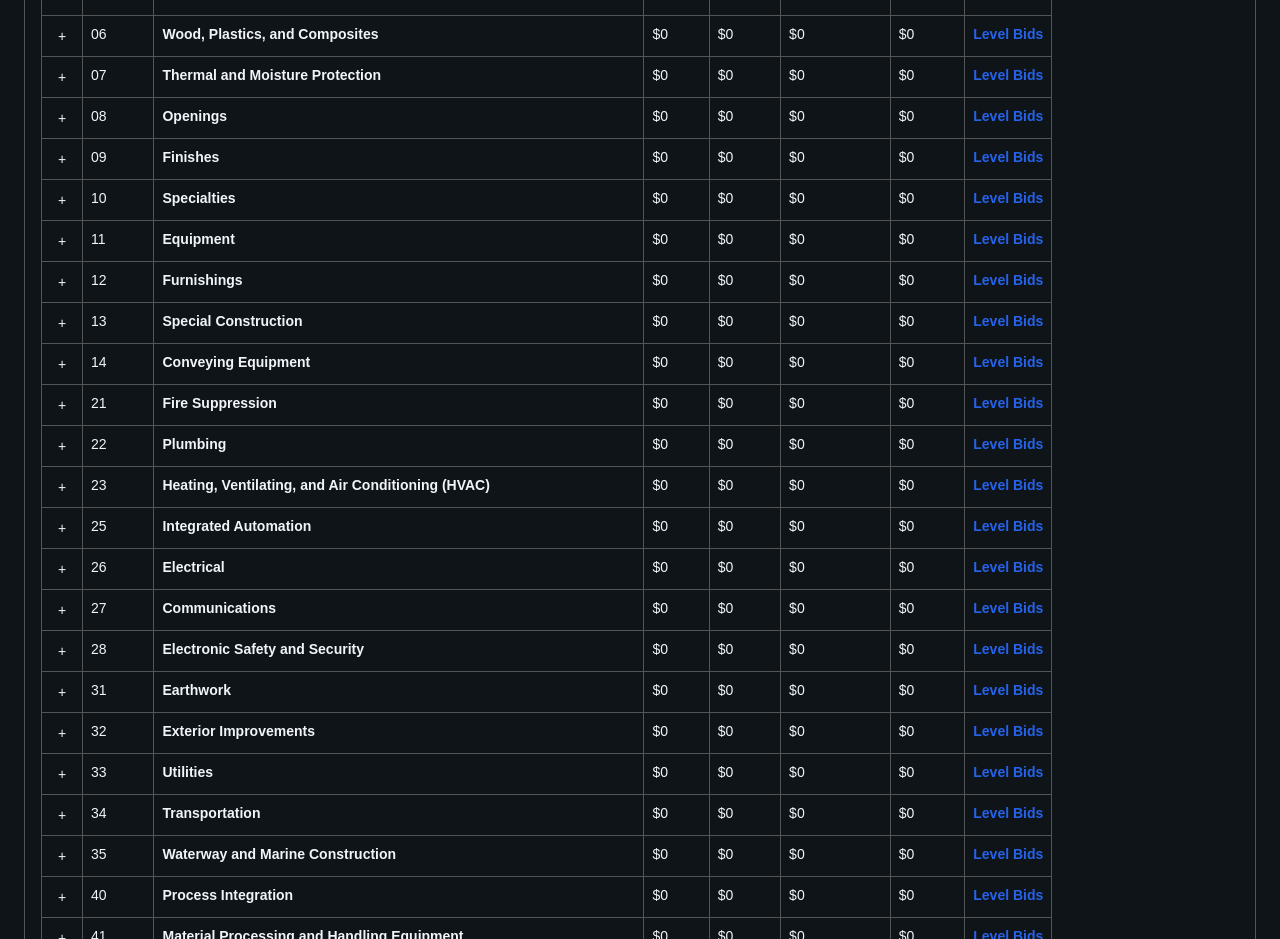
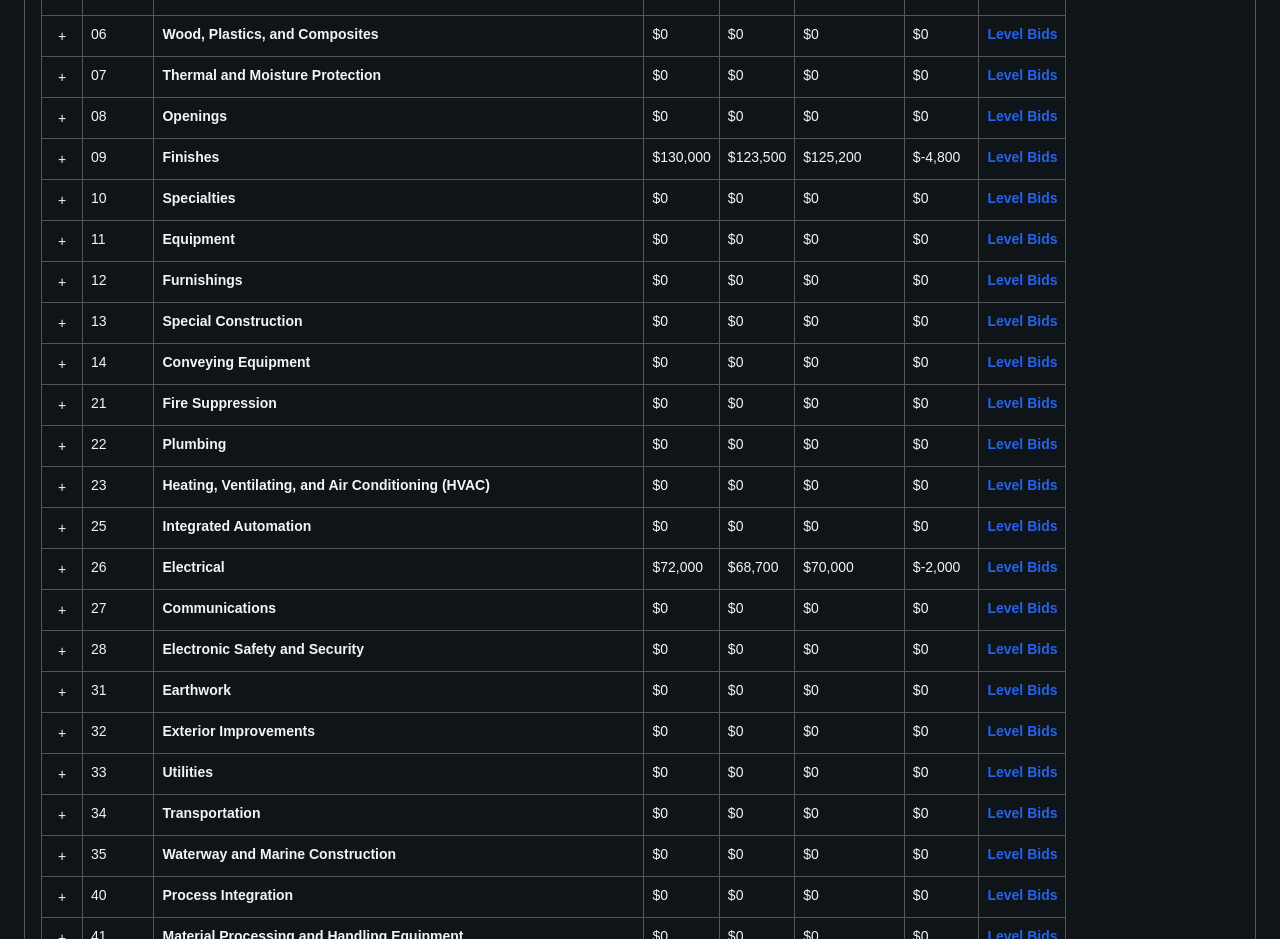
Before and after one commit to adamarnao/bid-leveler, a Next.js app: page /projects/1/overview in a window 1280 px wide. Shown: the part 880-1819 px from the top of the page. Built offline with nearby package versions, Linux system fonts and the light colour scheme.

Commit message:
Centralize project CSI selection compatibility

```diff
--- a/src/app/projects/[projectId]/csi-divisions/[divisionId]/page.tsx
+++ b/src/app/projects/[projectId]/csi-divisions/[divisionId]/page.tsx
@@ -1,7 +1,10 @@
 import { mockProjects } from "@/data/mockProjects";
-import { mockCsiDivisions } from "@/data/mockCsiDivisions";
-import { mockCsiSections } from "@/data/mockCsiSections";
 import { mockBidSubmissions } from "@/data/mockBidSubmissions";
+import {
+  getProjectCsiSectionsByDivision,
+  projectCsiIdsReferToSameItem,
+  resolveProjectCsiDivision,
+} from "@/lib/projectCsiSelections";
 
 type DivisionPageProps = {
   params: Promise<{
@@ -21,18 +24,15 @@ export default async function DivisionPage({
     return <h1>Project Not Found</h1>;
   }
 
-  const division = mockCsiDivisions.find(
-    (d) =>
-      d.number === divisionId &&
-      d.version === project.csiVersion
-  );
+  const division = resolveProjectCsiDivision(project.csiVersion, divisionId);
 
   if (!division) {
     return <h1>Division Not Found</h1>;
   }
 
-  const sections = mockCsiSections.filter(
-    (s) => s.divisionId === division.id
+  const sections = getProjectCsiSectionsByDivision(
+    project.csiVersion,
+    division.id
   );
 
   return (
@@ -49,7 +49,11 @@ export default async function DivisionPage({
         const bids = mockBidSubmissions.filter(
           (bid) =>
             bid.projectId === project.id &&
-            bid.sectionId === section.id
+            projectCsiIdsReferToSameItem(
+              project.csiVersion,
+              bid.sectionId,
+              section.id
+            )
         );
 
         return (
--- a/src/app/projects/[projectId]/overview/page.tsx
+++ b/src/app/projects/[projectId]/overview/page.tsx
@@ -3,15 +3,18 @@
 import { Fragment, useState, useSyncExternalStore } from "react";
 import Link from "next/link";
 import { useParams } from "next/navigation";
-import { mockCsiDivisions } from "@/data/mockCsiDivisions";
-import { mockCsiSections } from "@/data/mockCsiSections";
 import { mockSectionCosts } from "@/data/mockSectionCosts";
 import ProjectCostSummaryTable from "@/components/projects/ProjectCostSummaryTable";
 import { mockProjectCosts } from "@/data/mockProjectCosts";
 import { getMergedProjects, projectsStorageKey } from "@/lib/projects";
+import {
+  getProjectCsiDivisions,
+  getProjectCsiSectionsByDivision,
+  projectCsiIdsReferToSameItem,
+  validateProjectCsiSelection,
+} from "@/lib/projectCsiSelections";
 import { Project } from "@/types/Project";
 import {
-  StoredProjectCsiSelection,
   StoredProjectCsiSelections,
 } from "@/types/Csi";
 
@@ -38,13 +41,11 @@ export default function ProjectOverviewPage() {
   }
 
   const csiSelection = projectId
-    ? validateSelection(csiSelections[projectId], project.csiVersion)
+    ? validateProjectCsiSelection(csiSelections[projectId], project.csiVersion)
     : undefined;
   const hasSavedCsiSelection =
     projectId !== undefined && csiSelections[projectId] !== undefined;
-  const allDivisions = mockCsiDivisions.filter(
-    (division) => division.version === project.csiVersion
-  );
+  const allDivisions = getProjectCsiDivisions(project.csiVersion);
   const divisions = hasSavedCsiSelection
     ? allDivisions.filter((division) =>
         csiSelection?.divisionIds.includes(division.id)
@@ -52,7 +53,13 @@ export default function ProjectOverviewPage() {
     : allDivisions;
 
   const getSectionCost = (sectionId: string) =>
-    mockSectionCosts.find((cost) => cost.sectionId === sectionId);
+    mockSectionCosts.find((cost) =>
+      projectCsiIdsReferToSameItem(
+        project.csiVersion,
+        cost.sectionId,
+        sectionId
+      )
+    );
 
   const totalSelectedCost = mockSectionCosts.reduce(
     (sum, item) => sum + item.selectedCost,
@@ -166,12 +173,20 @@ export default function ProjectOverviewPage() {
 
           <tbody>
             {divisions.map((division) => {
-              const allSections = mockCsiSections.filter(
-                (section) => section.divisionId === division.id
+              const allSections = getProjectCsiSectionsByDivision(
+                project.csiVersion,
+                division.id,
+                csiSelection?.sectionIds ?? []
               );
               const sections = hasSavedCsiSelection
                 ? allSections.filter((section) =>
-                    csiSelection?.sectionIds.includes(section.id)
+                    csiSelection?.sectionIds.some((sectionId) =>
+                      projectCsiIdsReferToSameItem(
+                        project.csiVersion,
+                        sectionId,
+                        section.id
+                      )
+                    )
                   )
                 : allSections;
 
@@ -398,45 +413,6 @@ function parseProjectCsiSelections(
   }
 }
 
-function validateSelection(
-  selection: StoredProjectCsiSelection | undefined,
-  version: StoredProjectCsiSelection["version"]
-): StoredProjectCsiSelection {
-  const availableDivisions = mockCsiDivisions.filter(
-    (division) => division.version === version
-  );
-  const availableDivisionIds = new Set(
-    availableDivisions.map((division) => division.id)
-  );
-  const availableSections = mockCsiSections.filter(
-    (section) =>
-      section.version === version && availableDivisionIds.has(section.divisionId)
-  );
-  const availableSectionIds = new Set(
-    availableSections.map((section) => section.id)
-  );
-  const selectedSectionIds = Array.isArray(selection?.sectionIds)
-    ? selection.sectionIds.filter((sectionId) =>
-        availableSectionIds.has(sectionId)
-      )
-    : [];
-  const sectionParentDivisionIds = availableSections
-    .filter((section) => selectedSectionIds.includes(section.id))
-    .map((section) => section.divisionId);
-  const selectedDivisionIds = Array.isArray(selection?.divisionIds)
-    ? selection.divisionIds.filter((divisionId) =>
-        availableDivisionIds.has(divisionId)
-      )
-    : [];
-
-  return {
-    version,
-    divisionIds: addUnique(selectedDivisionIds, ...sectionParentDivisionIds),
-    sectionIds: selectedSectionIds,
-    updatedAt: selection?.updatedAt ?? new Date().toISOString(),
-  };
-}
-
 function addUnique(values: string[], ...newValues: string[]) {
   return Array.from(new Set([...values, ...newValues]));
 }
--- a/src/app/projects/[projectId]/setup/page.tsx
+++ b/src/app/projects/[projectId]/setup/page.tsx
@@ -5,10 +5,13 @@ import Link from "next/link";
 import { useParams } from "next/navigation";
 import AppShell from "@/components/layout/AppShell";
 import { mockProjects } from "@/data/mockProjects";
-import { mockCsiDivisions } from "@/data/mockCsiDivisions";
-import { mockCsiSections } from "@/data/mockCsiSections";
 import {
-  StoredProjectCsiSelection,
+  getProjectCsiDivisions,
+  getProjectCsiSectionsByDivision,
+  projectCsiIdsReferToSameItem,
+  validateProjectCsiSelection,
+} from "@/lib/projectCsiSelections";
+import {
   StoredProjectCsiSelections,
 } from "@/types/Csi";
 
@@ -27,26 +30,11 @@ export default function ProjectSetupPage() {
   const [openedDivisionIds, setOpenedDivisionIds] = useState<string[]>([]);
 
   const divisions = useMemo(
-    () =>
-      project
-        ? mockCsiDivisions.filter(
-            (division) => division.version === project.csiVersion
-          )
-        : [],
+    () => (project ? getProjectCsiDivisions(project.csiVersion) : []),
     [project]
   );
-  const sections = useMemo(
-    () =>
-      project
-        ? mockCsiSections.filter(
-            (section) => section.version === project.csiVersion
-          )
-        : [],
-    [project]
-  );
-
   const csiSelection = project
-    ? validateSelection(storedSelections[project.id], project.csiVersion)
+    ? validateProjectCsiSelection(storedSelections[project.id], project.csiVersion)
     : undefined;
   const selectedDivisionIds = csiSelection?.divisionIds ?? [];
   const selectedSectionIds = csiSelection?.sectionIds ?? [];
@@ -55,7 +43,7 @@ export default function ProjectSetupPage() {
     if (!project) return;
 
     const storedSelections = readStoredSelections();
-    const selection = validateSelection(
+    const selection = validateProjectCsiSelection(
       {
         version: project.csiVersion,
         divisionIds,
@@ -71,6 +59,8 @@ export default function ProjectSetupPage() {
   }
 
   function toggleDivision(divisionId: string, checked: boolean) {
+    if (!project) return;
+
     if (checked) {
       setOpenedDivisionIds((currentDivisionIds) =>
         addUnique(currentDivisionIds, divisionId)
@@ -81,15 +71,23 @@ export default function ProjectSetupPage() {
       );
     }
 
-    const divisionSectionIds = sections
-      .filter((section) => section.divisionId === divisionId)
+    const divisionSectionIds = getProjectCsiSectionsByDivision(
+      project.csiVersion,
+      divisionId,
+      selectedSectionIds
+    )
       .map((section) => section.id);
     const divisionIds = checked
       ? addUnique(selectedDivisionIds, divisionId)
       : selectedDivisionIds.filter((id) => id !== divisionId);
     const sectionIds = checked
       ? selectedSectionIds
-      : selectedSectionIds.filter((id) => !divisionSectionIds.includes(id));
+      : selectedSectionIds.filter(
+          (id) =>
+            !divisionSectionIds.some((sectionId) =>
+              projectCsiIdsReferToSameItem(project.csiVersion, id, sectionId)
+            )
+        );
 
     saveSelection(divisionIds, sectionIds);
   }
@@ -99,6 +97,8 @@ export default function ProjectSetupPage() {
     divisionId: string,
     checked: boolean
   ) {
+    if (!project) return;
+
     if (checked) {
       setOpenedDivisionIds((currentDivisionIds) =>
         addUnique(currentDivisionIds, divisionId)
@@ -110,7 +110,9 @@ export default function ProjectSetupPage() {
       : selectedDivisionIds;
     const sectionIds = checked
       ? addUnique(selectedSectionIds, sectionId)
-      : selectedSectionIds.filter((id) => id !== sectionId);
+      : selectedSectionIds.filter(
+          (id) => !projectCsiIdsReferToSameItem(project.csiVersion, id, sectionId)
+        );
 
     saveSelection(divisionIds, sectionIds);
   }
@@ -154,8 +156,10 @@ export default function ProjectSetupPage() {
         <h2>CSI Divisions / Sections</h2>
 
         {divisions.map((division) => {
-          const divisionSections = sections.filter(
-            (section) => section.divisionId === division.id
+          const divisionSections = getProjectCsiSectionsByDivision(
+            project.csiVersion,
+            division.id,
+            selectedSectionIds
           );
           const isExpanded = openedDivisionIds.includes(division.id);
 
@@ -196,7 +200,13 @@ export default function ProjectSetupPage() {
                       <label>
                         <input
                           type="checkbox"
-                          checked={selectedSectionIds.includes(section.id)}
+                          checked={selectedSectionIds.some((sectionId) =>
+                            projectCsiIdsReferToSameItem(
+                              project.csiVersion,
+                              sectionId,
+                              section.id
+                            )
+                          )}
                           onChange={(event) =>
                             toggleSection(
                               section.id,
@@ -308,45 +318,6 @@ function parseStoredSelections(storageValue: string): StoredProjectCsiSelections
   }
 }
 
-function validateSelection(
-  selection: StoredProjectCsiSelection | undefined,
-  version: StoredProjectCsiSelection["version"]
-): StoredProjectCsiSelection {
-  const availableDivisions = mockCsiDivisions.filter(
-    (division) => division.version === version
-  );
-  const availableDivisionIds = new Set(
-    availableDivisions.map((division) => division.id)
-  );
-  const availableSections = mockCsiSections.filter(
-    (section) =>
-      section.version === version && availableDivisionIds.has(section.divisionId)
-  );
-  const availableSectionIds = new Set(
-    availableSections.map((section) => section.id)
-  );
-  const selectedSectionIds = Array.isArray(selection?.sectionIds)
-    ? selection.sectionIds.filter((sectionId) =>
-        availableSectionIds.has(sectionId)
-      )
-    : [];
-  const sectionParentDivisionIds = availableSections
-    .filter((section) => selectedSectionIds.includes(section.id))
-    .map((section) => section.divisionId);
-  const selectedDivisionIds = Array.isArray(selection?.divisionIds)
-    ? selection.divisionIds.filter((divisionId) =>
-        availableDivisionIds.has(divisionId)
-      )
-    : [];
-
-  return {
-    version,
-    divisionIds: addUnique(selectedDivisionIds, ...sectionParentDivisionIds),
-    sectionIds: selectedSectionIds,
-    updatedAt: selection?.updatedAt ?? new Date().toISOString(),
-  };
-}
-
 function addUnique(values: string[], ...newValues: string[]) {
   return Array.from(new Set([...values, ...newValues]));
 }
--- /dev/null
+++ b/src/lib/projectCsiSelections.ts
@@ -0,0 +1,178 @@
+import {
+  getCsiDivisions,
+  getCsiSections,
+  getCsiSectionsByDivision,
+  resolveCsiCatalogItem,
+  resolveCsiDivision,
+  resolveCsiSection,
+} from "@/lib/csiCatalog";
+import {
+  CsiCatalogItem,
+  CsiDivision,
+  CsiMasterFormatVersion,
+  CsiSection,
+  StoredProjectCsiSelection,
+} from "@/types/Csi";
+
+export type ProjectCsiDisplayItem = CsiSection;
+
+export function getProjectCsiDivisions(
+  version: CsiMasterFormatVersion
+): CsiDivision[] {
+  return getCsiDivisions(version);
+}
+
+export function getProjectCsiSections(
+  version: CsiMasterFormatVersion
+): ProjectCsiDisplayItem[] {
+  return getCsiSections(version);
+}
+
+export function getProjectCsiSectionsByDivision(
+  version: CsiMasterFormatVersion,
+  divisionId: string,
+  selectedSectionIds: string[] = []
+): ProjectCsiDisplayItem[] {
+  const resolvedDivision = resolveProjectCsiDivision(version, divisionId);
+  if (!resolvedDivision) return [];
+
+  const sectionsById = new Map<string, ProjectCsiDisplayItem>();
+
+  getCsiSectionsByDivision(version, resolvedDivision.id).forEach((section) => {
+    sectionsById.set(section.id, section);
+  });
+
+  selectedSectionIds.forEach((sectionId) => {
+    const selectedItem = resolveProjectCsiItem(version, sectionId);
+
+    if (
+      selectedItem &&
+      selectedItem.divisionId === resolvedDivision.id &&
+      !sectionsById.has(selectedItem.id)
+    ) {
+      sectionsById.set(selectedItem.id, catalogItemToProjectSection(selectedItem));
+    }
+  });
+
+  return Array.from(sectionsById.values()).sort(compareProjectCsiItems);
+}
+
+export function validateProjectCsiSelection(
+  selection: StoredProjectCsiSelection | undefined,
+  version: CsiMasterFormatVersion
+): StoredProjectCsiSelection {
+  const selectedSectionIds = Array.isArray(selection?.sectionIds)
+    ? selection.sectionIds.filter((sectionId) =>
+        Boolean(resolveProjectCsiItem(version, sectionId))
+      )
+    : [];
+  const sectionParentDivisionIds = selectedSectionIds
+    .map((sectionId) => resolveProjectCsiItem(version, sectionId)?.divisionId)
+    .filter(isDefined);
+  const selectedDivisionIds = Array.isArray(selection?.divisionIds)
+    ? selection.divisionIds
+        .map((divisionId) => resolveProjectCsiDivision(version, divisionId)?.id)
+        .filter(isDefined)
+    : [];
+
+  return {
+    version,
+    divisionIds: addUnique(selectedDivisionIds, ...sectionParentDivisionIds),
+    sectionIds: selectedSectionIds,
+    updatedAt: selection?.updatedAt ?? new Date().toISOString(),
+  };
+}
+
+export function resolveProjectCsiItem(
+  version: CsiMasterFormatVersion,
+  sectionIdOrNumber: string
+): CsiCatalogItem | undefined {
+  const resolvedSection = resolveCsiSection(version, sectionIdOrNumber);
+
+  return resolvedSection
+    ? resolveCsiCatalogItem(version, resolvedSection.id)
+    : resolveCsiCatalogItem(version, sectionIdOrNumber);
+}
+
+export function resolveProjectCsiDivision(
+  version: CsiMasterFormatVersion,
+  divisionIdOrNumber: string
+): CsiDivision | undefined {
+  return resolveCsiDivision(version, divisionIdOrNumber);
+}
+
+export function getProjectCsiDivisionLabel(
+  version: CsiMasterFormatVersion,
+  divisionIdOrNumber: string
+) {
+  const division = resolveProjectCsiDivision(version, divisionIdOrNumber);
+
+  return division
+    ? `Division ${division.number} - ${division.name}`
+    : divisionIdOrNumber;
+}
+
+export function getProjectCsiSectionLabel(
+  version: CsiMasterFormatVersion,
+  sectionIdOrNumber: string
+) {
+  const item = resolveProjectCsiItem(version, sectionIdOrNumber);
+
+  return item ? `${item.number} - ${item.name}` : sectionIdOrNumber;
+}
+
+export function compareProjectCsiSelectionIds(
+  version: CsiMasterFormatVersion,
+  leftId: string,
+  rightId: string
+) {
+  const leftItem = resolveProjectCsiItem(version, leftId);
+  const rightItem = resolveProjectCsiItem(version, rightId);
+
+  return (leftItem?.number ?? leftId).localeCompare(
+    rightItem?.number ?? rightId,
+    undefined,
+    { numeric: true }
+  );
+}
+
+export function projectCsiIdsReferToSameItem(
+  version: CsiMasterFormatVersion,
+  leftId: string,
+  rightId: string
+) {
+  if (leftId === rightId) return true;
+
+  const leftItem = resolveProjectCsiItem(version, leftId);
+  const rightItem = resolveProjectCsiItem(version, rightId);
+
+  return Boolean(leftItem && rightItem && leftItem.id === rightItem.id);
+}
+
+function catalogItemToProjectSection(item: CsiCatalogItem): ProjectCsiDisplayItem {
+  return {
+    id: item.id,
+    version: item.version,
+    divisionId: item.divisionId,
+    number: item.number,
+    name: item.name,
+    level: item.level,
+    parentId: item.parentId,
+    sortOrder: item.sortOrder,
+  };
+}
+
+function compareProjectCsiItems(
+  itemA: ProjectCsiDisplayItem,
+  itemB: ProjectCsiDisplayItem
+) {
+  return itemA.number.localeCompare(itemB.number, undefined, { numeric: true });
+}
+
+function addUnique(values: string[], ...newValues: string[]) {
+  return Array.from(new Set([...values, ...newValues]));
+}
+
+function isDefined<T>(value: T | undefined): value is T {
+  return value !== undefined;
+}
```
